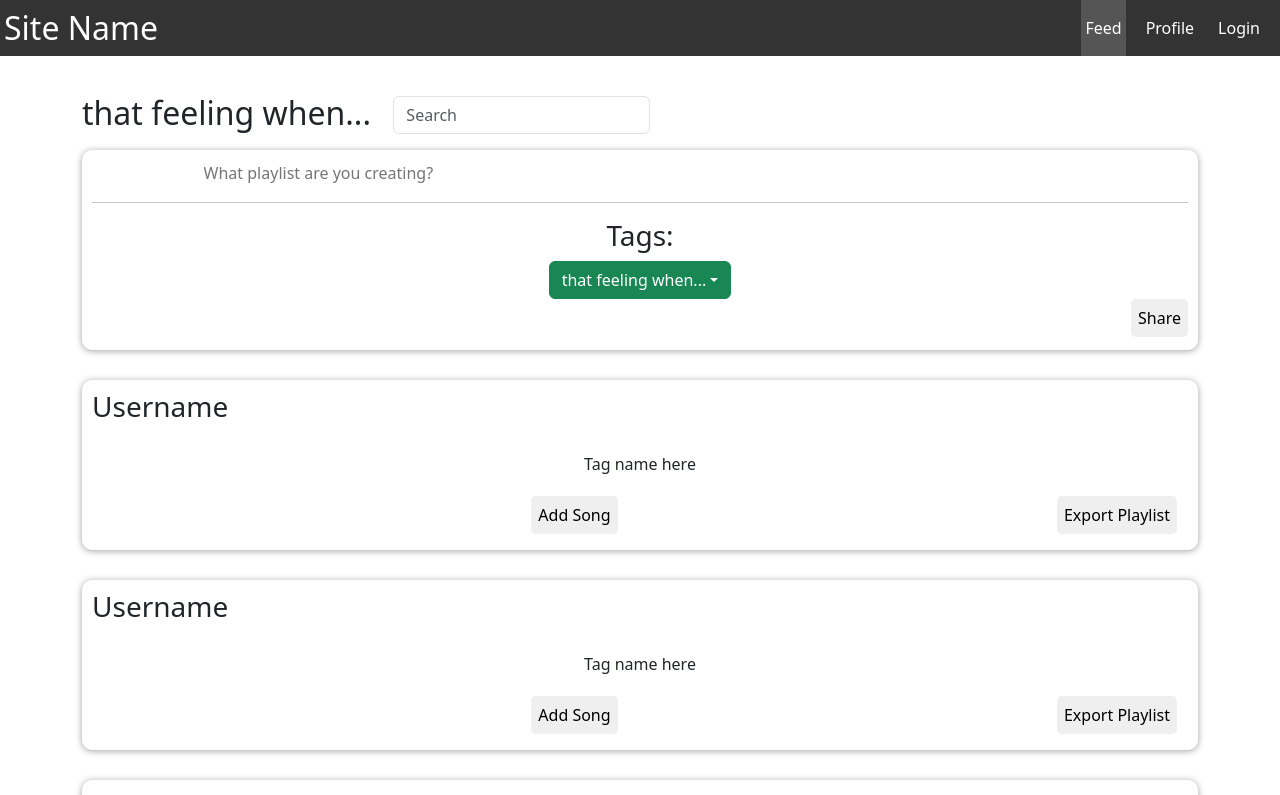
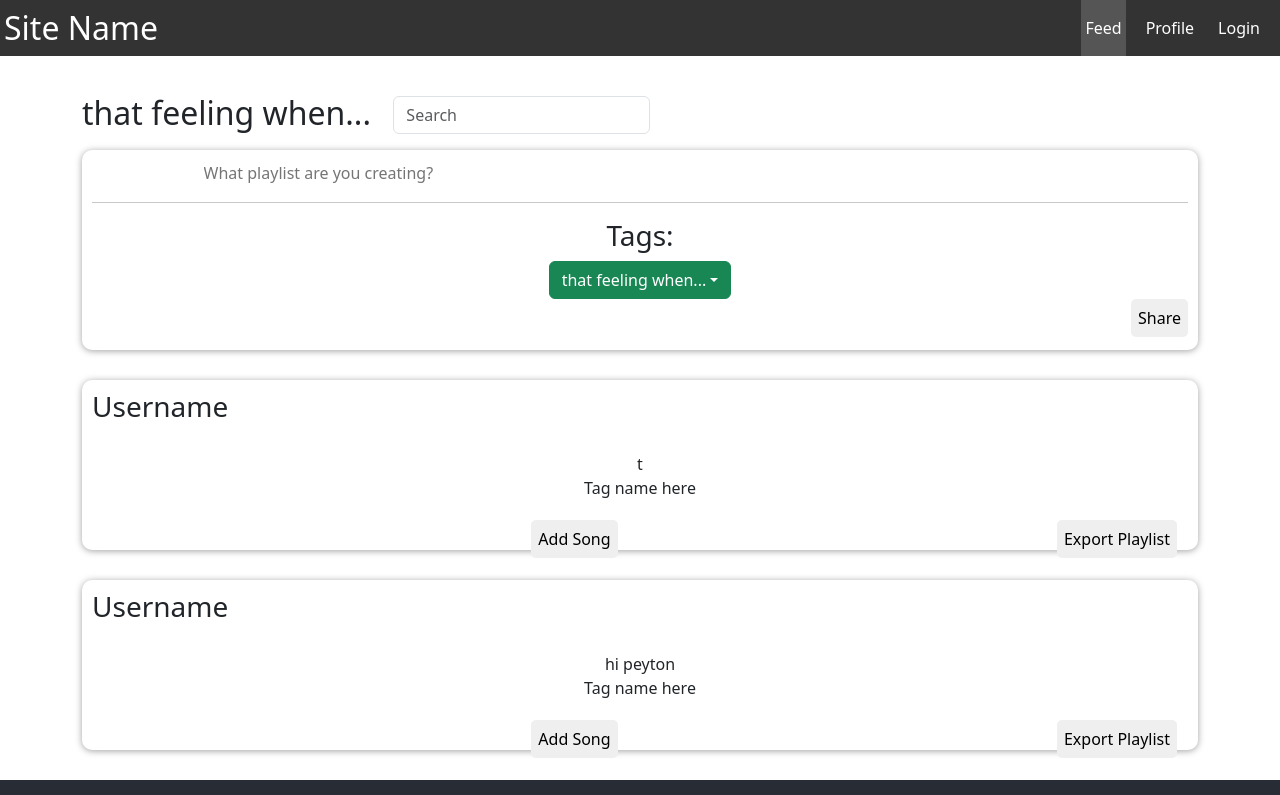
Before and after one commit to acb3454/wichacks-2024, a React (Create React App) app in the folder wichacks-2024/: page /Feed in a window 1280 px wide. Shown: the top 795 px of the page. Built offline with nearby package versions, Linux system fonts and the light colour scheme.

Commit message:
fixed some adding stuff

```diff
--- a/wichacks-2024/src/postData.js
+++ b/wichacks-2024/src/postData.js
@@ -1 +1 @@
-module.exports = [{"id":1,"desc":"I am happy woooo"},{"id":2,"desc":"Imposter syndrome helppp"},{"id":3,"desc":"jasdif"},{"id":4,"desc":"yes"},{"playlistName":"hi","id":1}];
+module.exports = [{"playlistName":"t","id":2},{"playlistName":"hi peyton","id":1}];
```
Also changed, not shown: wichacks-2024/src/server.js (+4 -3 lines).
